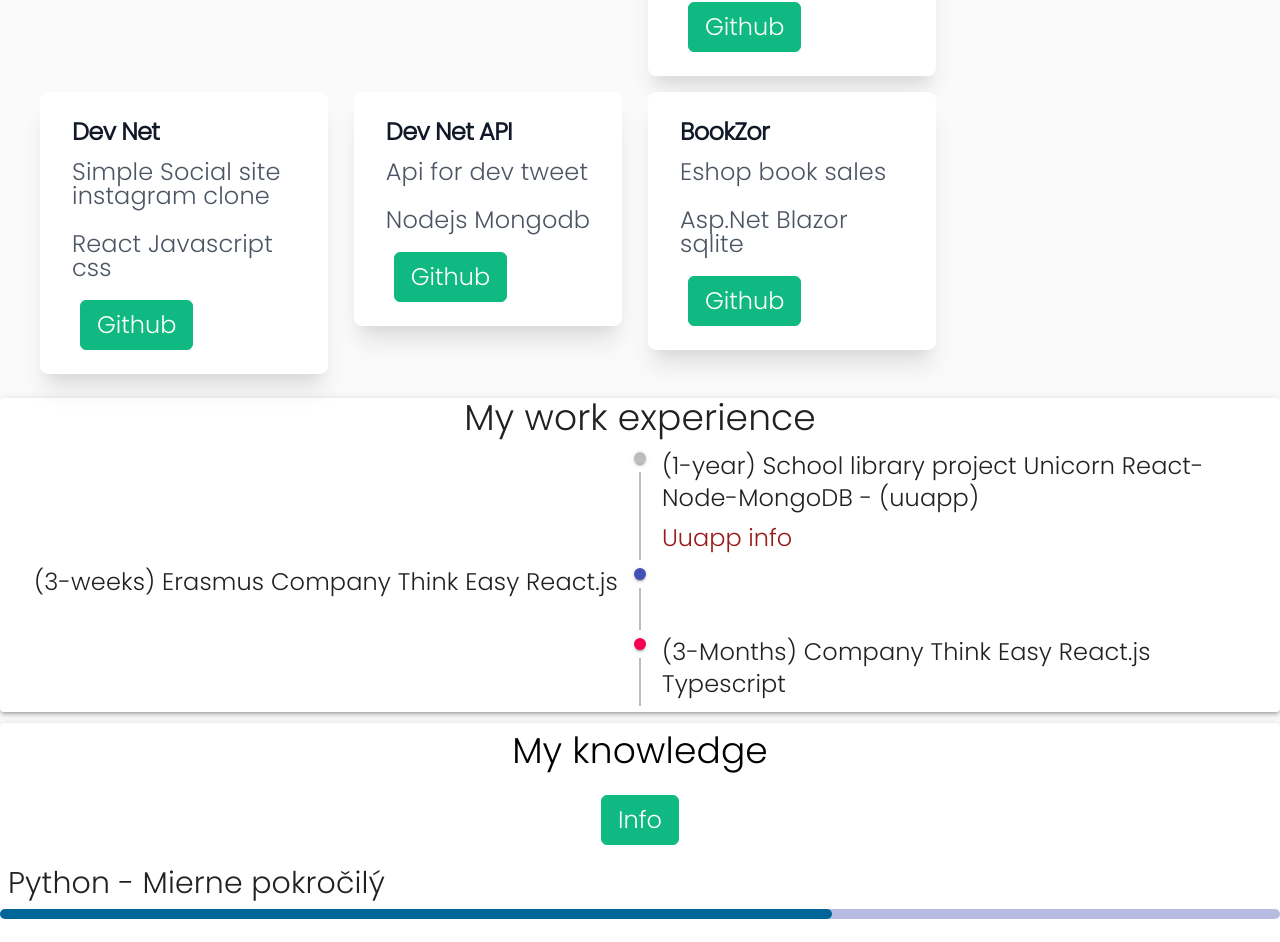
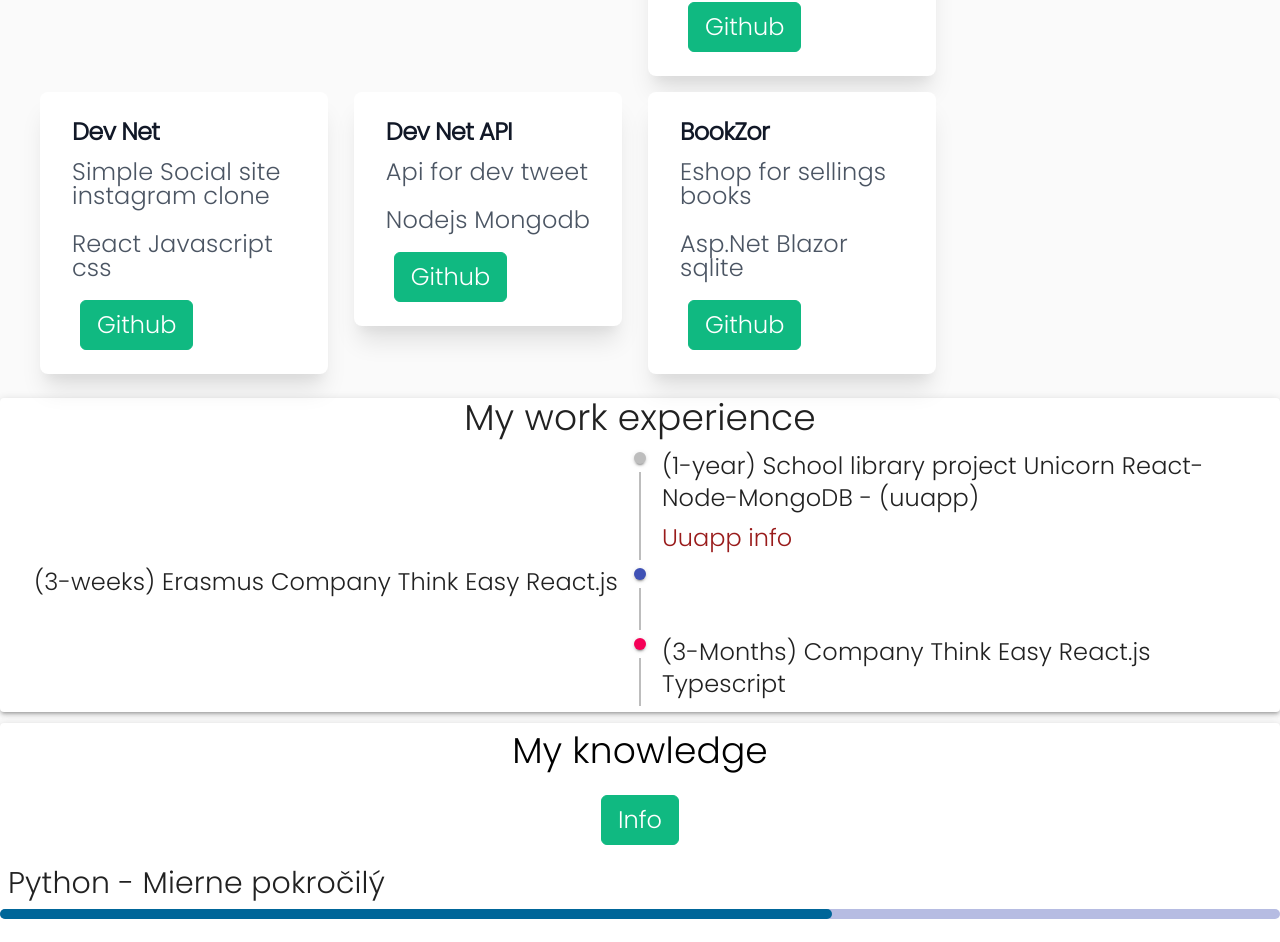
Before and after one commit to peterdinis/Portfolio-Dinis, a React (Create React App) app: page / in a window 1280 px wide. Shown: the part 2275-3217 px from the top of the page. Built offline with nearby package versions, Linux system fonts and the light colour scheme.

Commit message:
Fix type issue in i18n

```diff
--- a/src/i18n/i18n.js
+++ b/src/i18n/i18n.js
@@ -15,7 +15,7 @@ i18n
       en: {
         translation: {
           description: {
-            foo: "Eshop book sales",
+            foo: "Eshop for sellings books",
             socialGraphAPI: "Api for dev tweet",
             eshop: "Online shop with t-shirts plus payments",
             eshopAPI: "API for online shop",
@@ -61,7 +61,7 @@ i18n
       sk: {
         translation: {
           description: {
-            foo: "Eshop  predaj kníh",
+            foo: "Eshop na nákup kníh",
             socialGraphAPI: "API k sociálnej siete",
             socialGraphql: "Jednoduchá socialná sieť podobná instagramu",
             devOverflow: "Kopia Stack overflow",
```
